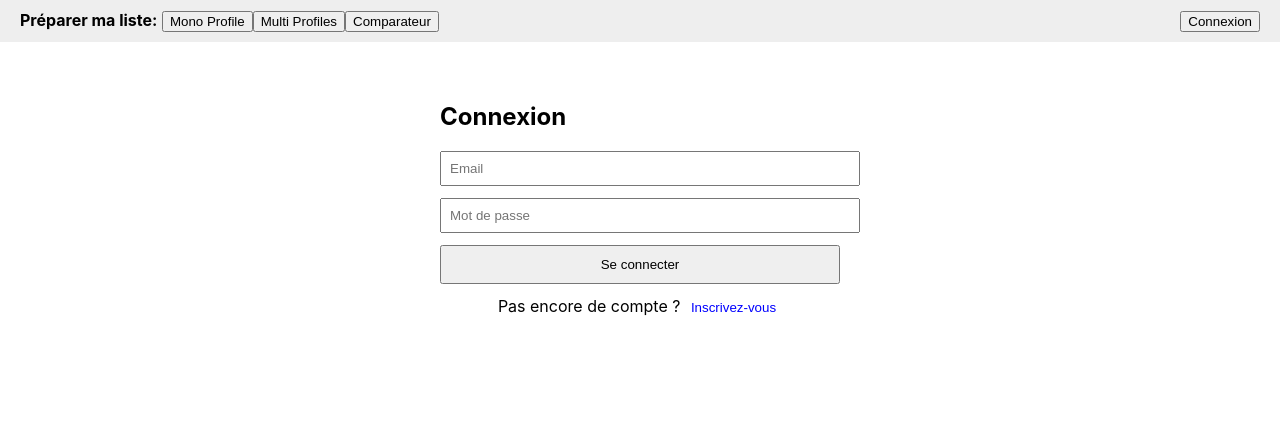
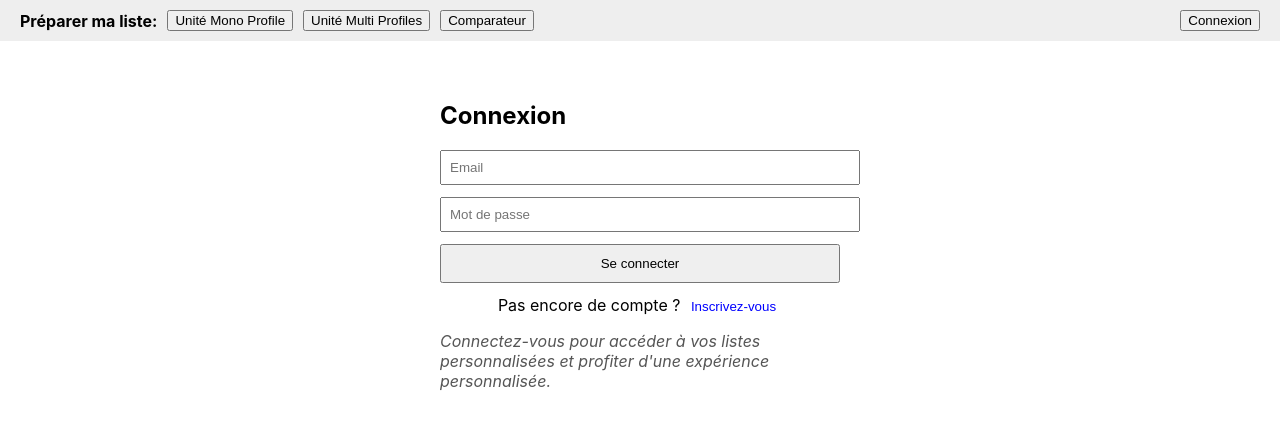
Before and after one commit to LouisSllrd/Stat_warhammer, a React (Create React App) app in the folder frontend/: page / in a window 1280 px wide. Both pictures are taken after a click on the button "Connexion". Shown: the top 428 px of the page. Built offline with nearby package versions, Linux system fonts and the light colour scheme; no server answers.

Commit message:
fix issue with PA into string

```diff
--- a/frontend/src/App.js
+++ b/frontend/src/App.js
@@ -32,25 +32,25 @@ function App() {
         <nav style={{ display: "flex", justifyContent: "space-between", background: "#eee", padding: "10px 20px" }}>
 
           {/* Groupe 1 : Préparer ma liste */}
-          <div>
+          <div style={{ display: "flex", gap: 10, alignItems: "center" }}>
             <strong>Préparer ma liste:</strong>{" "}
-            <button onClick={() => setPage("simulateur")}>Mono Profile</button>
-            <button onClick={() => setPage("multi-profiles")}>Multi Profiles</button>
+            <button onClick={() => setPage("simulateur")}>Unité Mono Profile</button>
+            <button onClick={() => setPage("multi-profiles")}>Unité Multi Profiles</button>
             <button onClick={() => setPage("compare")}>Comparateur</button>
           </div>
 
           {/* Groupe 2 : Calculer en jeu */}
           {user && (
-            <div>
+            <div style={{ display: "flex", gap: 10, alignItems: "center" }}>
               <strong>Calculer en jeu:</strong>{" "}
               <button onClick={() => setPage("mes-listes")}>Mes Listes</button>
               <button onClick={() => setPage("unites-adverses")}>Unités Adverses</button>
-              <button onClick={() => setPage("jeu")}>Calcul Temps Réel</button>
+              <button onClick={() => setPage("jeu")}>Calcul En Jeu</button>
             </div>
           )}
 
           {/* Groupe 3 : Connexion */}
-          <div>
+          <div style={{ display: "flex", gap: 10, alignItems: "center" }}>
             {user ? (
               <>
                 <strong>Connecté : {user.email}</strong>{" "}
--- a/frontend/src/components/Login.js
+++ b/frontend/src/components/Login.js
@@ -58,6 +58,13 @@ export default function Auth() {
           {isRegister ? "Connectez-vous" : "Inscrivez-vous"}
         </button>
       </p>
+      {/* Texte explicatif */}
+  <p style={{ marginBottom: 20, fontStyle: "italic", color: "#555" }}>
+    {isRegister
+      ? "Créer un compte vous permet d'accéder à toutes les fonctionnalités exclusives et de sauvegarder vos données en toute sécurité."
+      : "Connectez-vous pour accéder à vos listes personnalisées et profiter d'une expérience personnalisée."}
+  </p>
     </div>
+
   );
 }
--- a/frontend/src/components/Simulateur.js
+++ b/frontend/src/components/Simulateur.js
@@ -13,7 +13,7 @@ const defaultParams = {
   CT: 2,
   Auto_hit: false,
   Strength: "8",
-  PA: "2",
+  PA: "-2",
   Damage: "2",
   Sustained_hit: false,
   Sustained_X: 1,
@@ -124,6 +124,7 @@ function Simulateur() {
   };
 
 
+
   const handleSubmit = async () => {
     setLoading(true);
     const parsedParams = { ...params };
@@ -140,6 +141,10 @@ function Simulateur() {
         parsedParams[key] = Number(parsedParams[key]);
       }
     });
+    parsedParams.PA = String(parsedParams.PA);
+
+    console.log("Valeur de PA envoyée :", parsedParams.PA);
+    console.log("Valeur de strength envoyée :", parsedParams.Strength);
 
     try {
       /*const res = await axios.post(
```
Also changed, not shown: frontend/src/data/unit_catalogue.json (line endings or trailing spaces).
